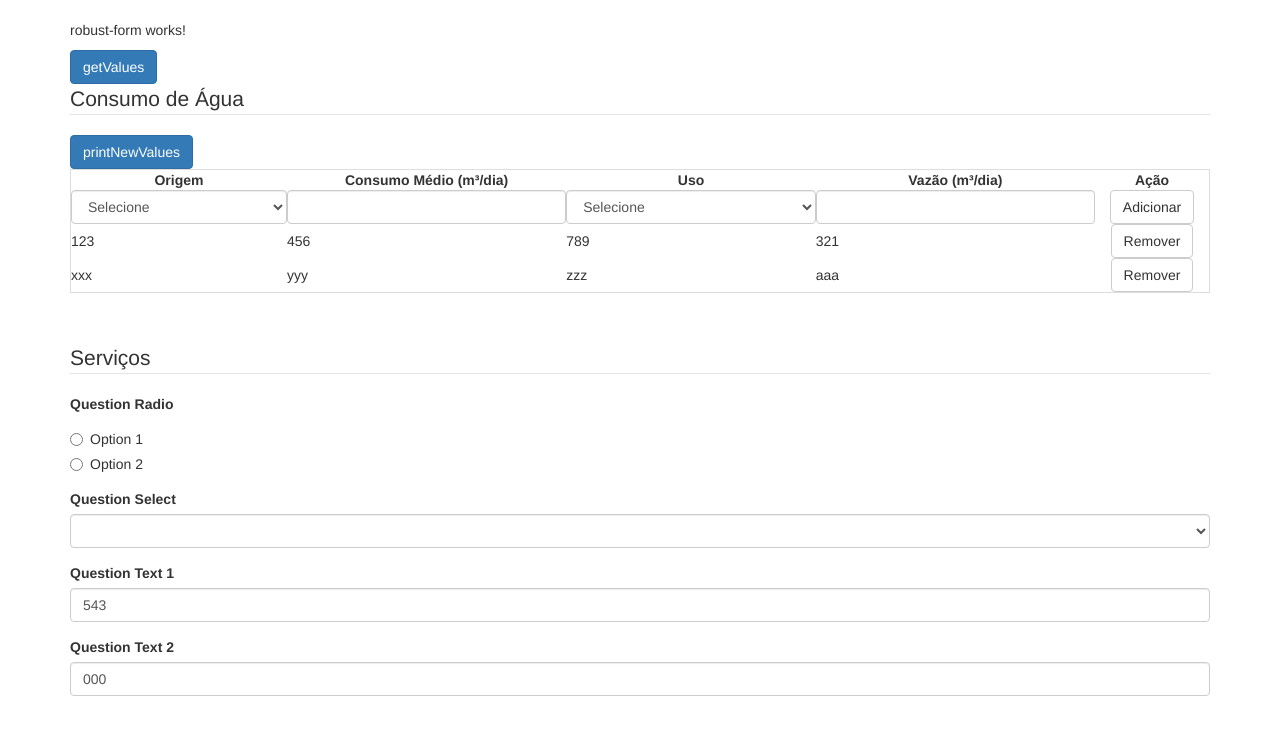
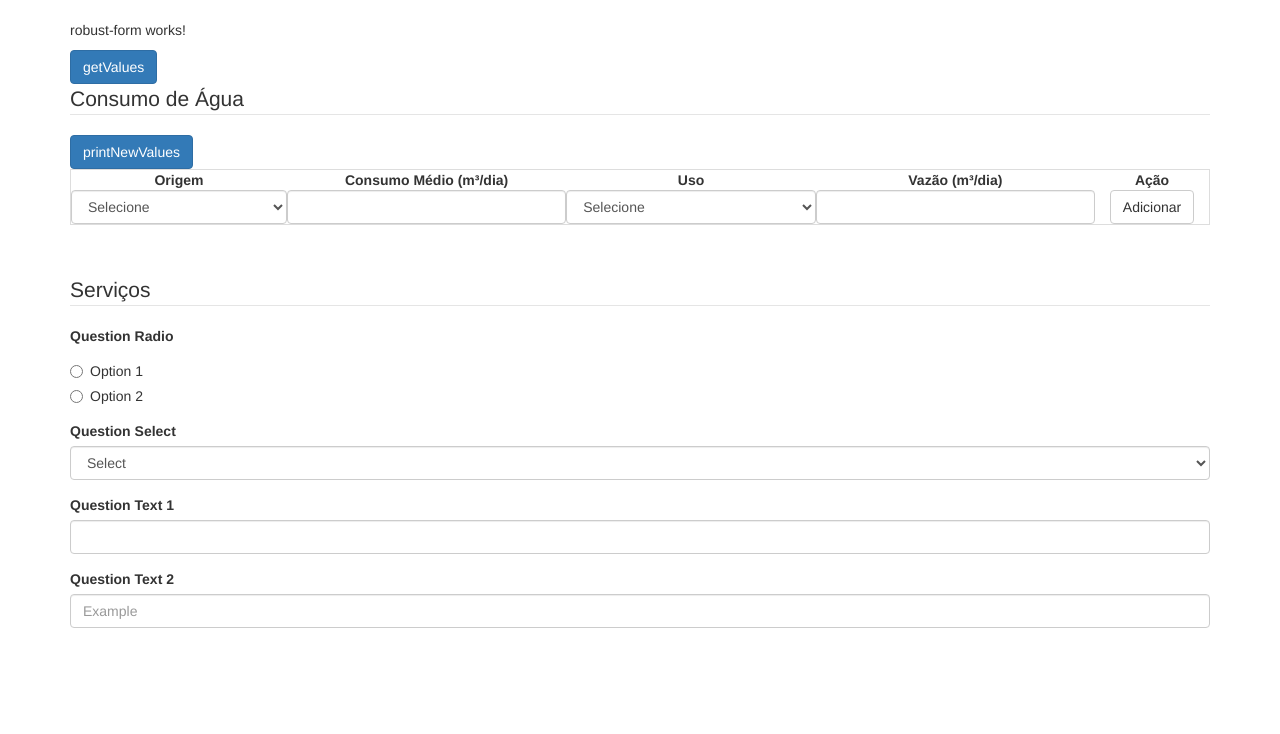
Before and after one commit to robust-team/angular-forms, an Angular app: page / in a window 1280 px wide. Shown: the top 734 px of the page. Built offline with nearby package versions, Linux system fonts and the light colour scheme.

Commit message:
Initializes tests for dynamic build of forms' elements

```diff
--- a/src/app/robust-forms/data-table/data-table.component.html
+++ b/src/app/robust-forms/data-table/data-table.component.html
@@ -60,10 +60,10 @@
           </button>
         </td>
       </tr>
-      <tr *ngFor="let row of formArray.value; let index = index">
+      <tr *ngFor="let row of formArray?.value; let indexRow = index">
         <td *ngFor="let key of Object.keys(row)">{{ row[key] }}</td>
         <td class="text-center">
-          <button class="btn btn-default btn-remove-row" (click)="removeRow(index)">
+          <button class="btn btn-default btn-remove-row" (click)="removeRow(indexRow)">
             Remover
           </button>
         </td>
--- a/src/app/robust-forms/data-table/data-table.component.ts
+++ b/src/app/robust-forms/data-table/data-table.component.ts
@@ -23,7 +23,7 @@ export class DataTableComponent {
 
   ngOnInit() {
     this.loadNewFormGroup();
-    this.formArray = <FormArray> this.formGroup.get(this.formArrayDescription);
+    this.formArray = <FormArray> this.formGroup.controls[this.formArrayDescription];
   }
 
   loadNewFormGroup() {
--- a/src/app/robust-forms/robust-form.component.html
+++ b/src/app/robust-forms/robust-form.component.html
@@ -5,12 +5,12 @@
 </button>
 
 <form [formGroup]="formGroup">
-  <ng-container *ngFor="let group of groups">
+  <ng-container *ngFor="let group of groups; let indexGroup = index">
 
     <ng-container [ngSwitch]="group.groupType">
 
       <ng-container *ngSwitchCase="GroupType.FIELDSET">
-        <fieldset [formGroup]="formGroup.get('servicos')">
+        <fieldset [formGroup]="formGroup.controls[indexGroup]">
           <legend *ngIf="'Ungrouped' !== group.description">{{ group.description }}</legend>
 
           <ng-container *ngFor="let question of group.questions">
@@ -75,10 +75,10 @@
       </ng-container>
 
       <ng-container *ngSwitchCase="GroupType.DATA_TABLE">
-        <data-table [group]="group" [formGroup]="formGroup" formArrayDescription="consumo-agua"></data-table>
+        <data-table [group]="group" [formGroup]="formGroup" [formArrayDescription]="indexGroup"></data-table>
       </ng-container>
 
-    </ng-container>
+    </ng-container> <!--/[ngSwitch]-->
 
-  </ng-container>
+  </ng-container> <!--groups-->
 </form>
--- a/src/app/robust-forms/robust-forms.component.ts
+++ b/src/app/robust-forms/robust-forms.component.ts
@@ -1,9 +1,11 @@
-import { FormGroup, FormControl, FormArray } from '@angular/forms';
+import { FormGroup, FormControl, FormArray, AbstractControl } from '@angular/forms';
 import { Component, EventEmitter, Output, Input } from '@angular/core';
 
 import { Group } from './group/group';
 import { FieldType } from './question/field-type.enum';
 import { GroupType } from './group/group-type.enum';
+import { DataTable } from './group/data-table';
+import { Question } from './question/question';
 
 @Component({
   selector: 'robust-forms',
@@ -18,32 +20,31 @@ export class RobustFormsComponent {
   @Input() groups: Group[];
   @Output() getValues: EventEmitter<Object> = new EventEmitter();
 
-  public constructor() {
-    this.formGroup = new FormGroup({
-      'consumo-agua': new FormArray([
-        new FormGroup({
-          'P-201': new FormControl('123'),
-          'P-202': new FormControl('456'),
-          'P-203': new FormControl('789'),
-          'P-204': new FormControl('321')
-        })
-      ]),
-      'servicos': new FormGroup({
-        'P-002': new FormControl('098'),
-        'P-003': new FormControl('765'),
-        'P-004': new FormControl('543'),
-        'P-005': new FormControl('000')
-      })
-    });
+  ngOnInit() {
+    this.formGroup = new FormGroup({});
+
+    for (let index in this.groups) {
+      let group: Group = this.groups[index];
+      let abstractControl: AbstractControl = group.hasOwnProperty('customType')
+        ? this.buildFormArray()
+        : this.buildFormGroup(group.questions);
+
+      this.formGroup.addControl(index, abstractControl);
+    }
   }
 
-  ngOnInit() {
-    (<FormArray> this.formGroup.get('consumo-agua')).push(new FormGroup({
-      'P-201': new FormControl('xxx'),
-      'P-202': new FormControl('yyy'),
-      'P-203': new FormControl('zzz'),
-      'P-204': new FormControl('aaa')
-    }));
+  buildFormArray(): FormArray {
+    return new FormArray([]);
+  }
+
+  buildFormGroup(questions: Question[]): FormGroup {
+    let formGroup: FormGroup = new FormGroup({});
+
+    for (let question of questions) {
+      formGroup.addControl(question.code, new FormControl());
+    }
+
+    return formGroup;
   }
 
   emitValues() {
```
